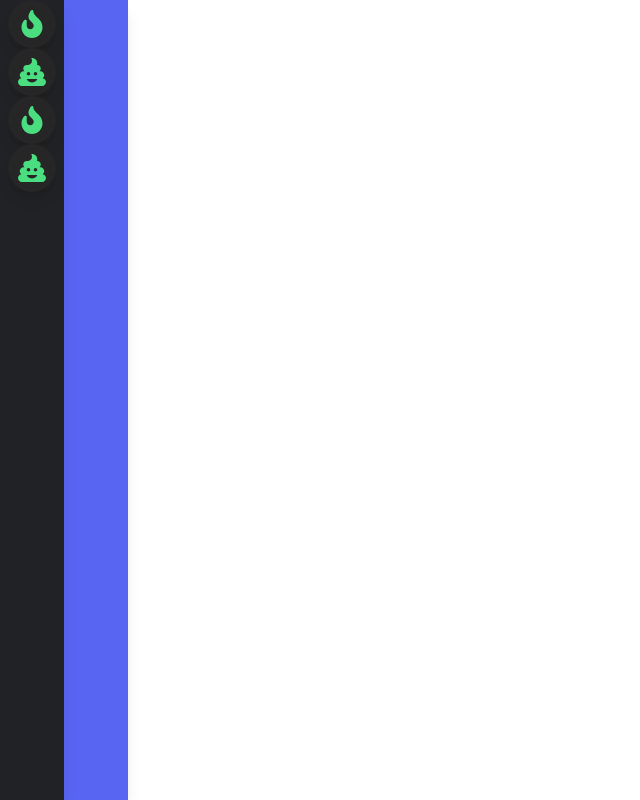
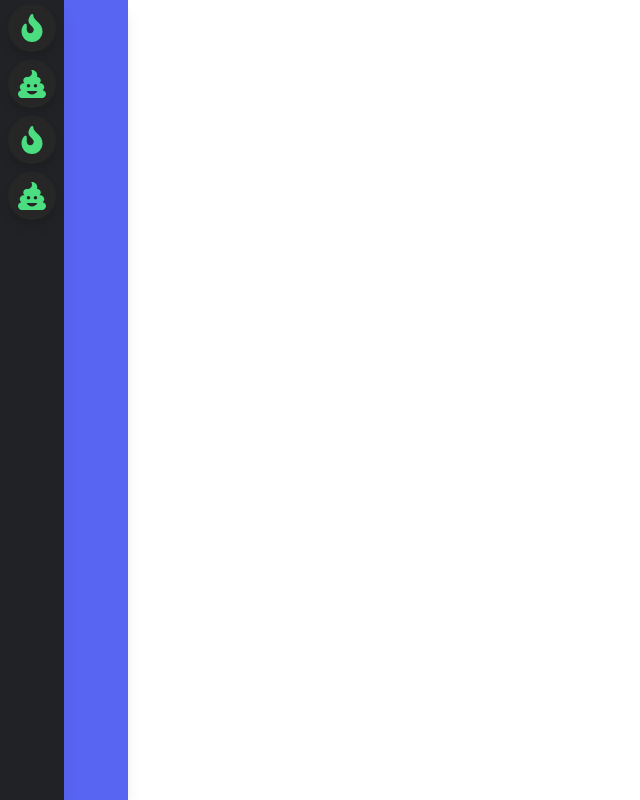
Before and after one commit to MichOchieng/sandbox, a React (Create React App) app in the folder frameworks/tailwind/: page / in a window 1280 px wide. Shown: the whole page, without its empty margins (0-640 px from the left). Built offline with nearby package versions, Linux system fonts and the light colour scheme; the HTML template or start-up script is replaced by a standard one.

Commit message:
Minor change

```diff
--- a/frameworks/tailwind/src/index.css
+++ b/frameworks/tailwind/src/index.css
@@ -5,7 +5,7 @@
 @layer components{
     .sidebar-icon {
         @apply relative flex items-center justify-center
-        h-12 w-12 mx-auto shadow-lg
+        h-12 w-12 my-1 mx-auto shadow-lg
         bg-gray-800 text-green-400 text-green-400
         hover:bg-green-600 hover:text-white
         rounded-3xl hover:rounded-xl
```
